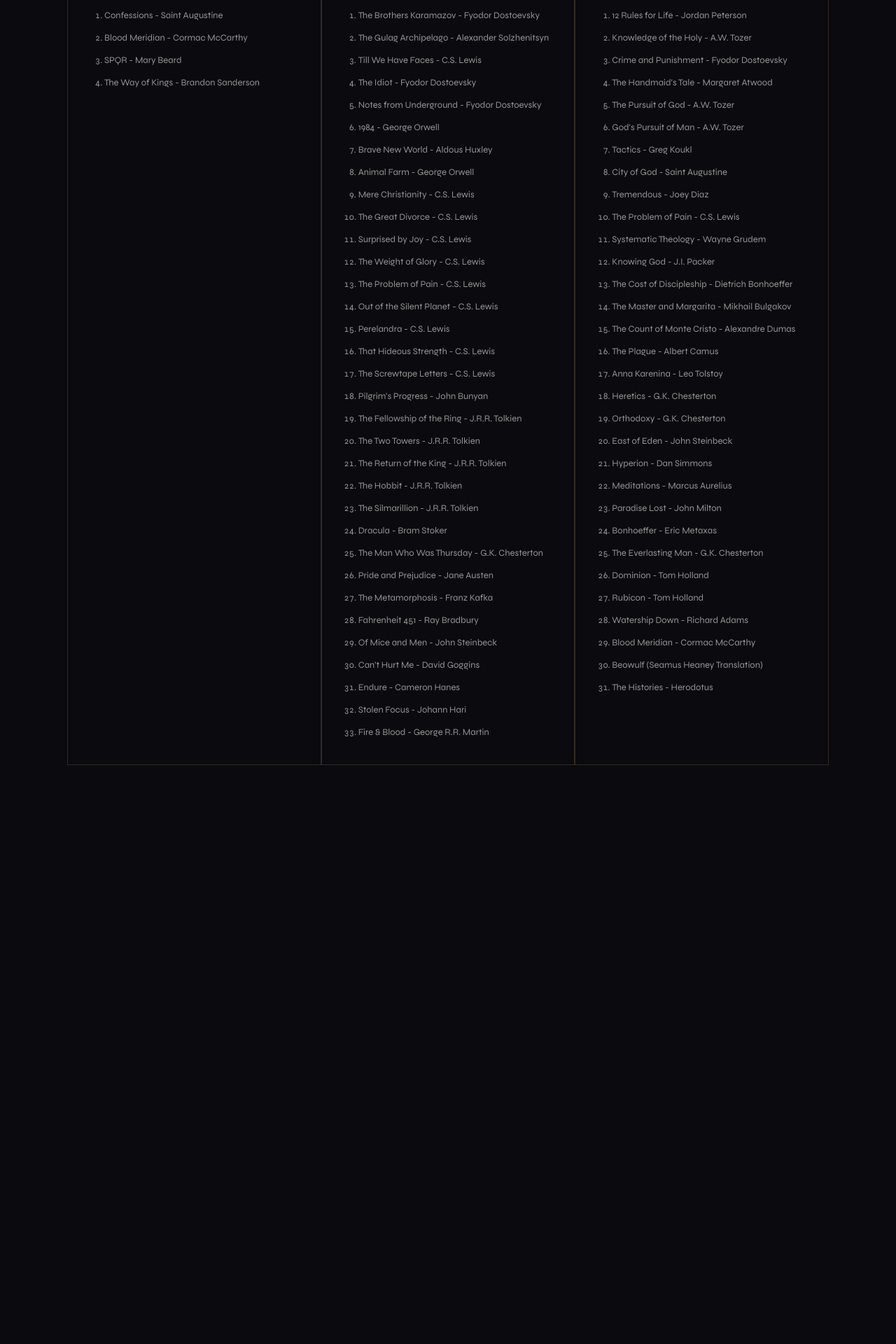
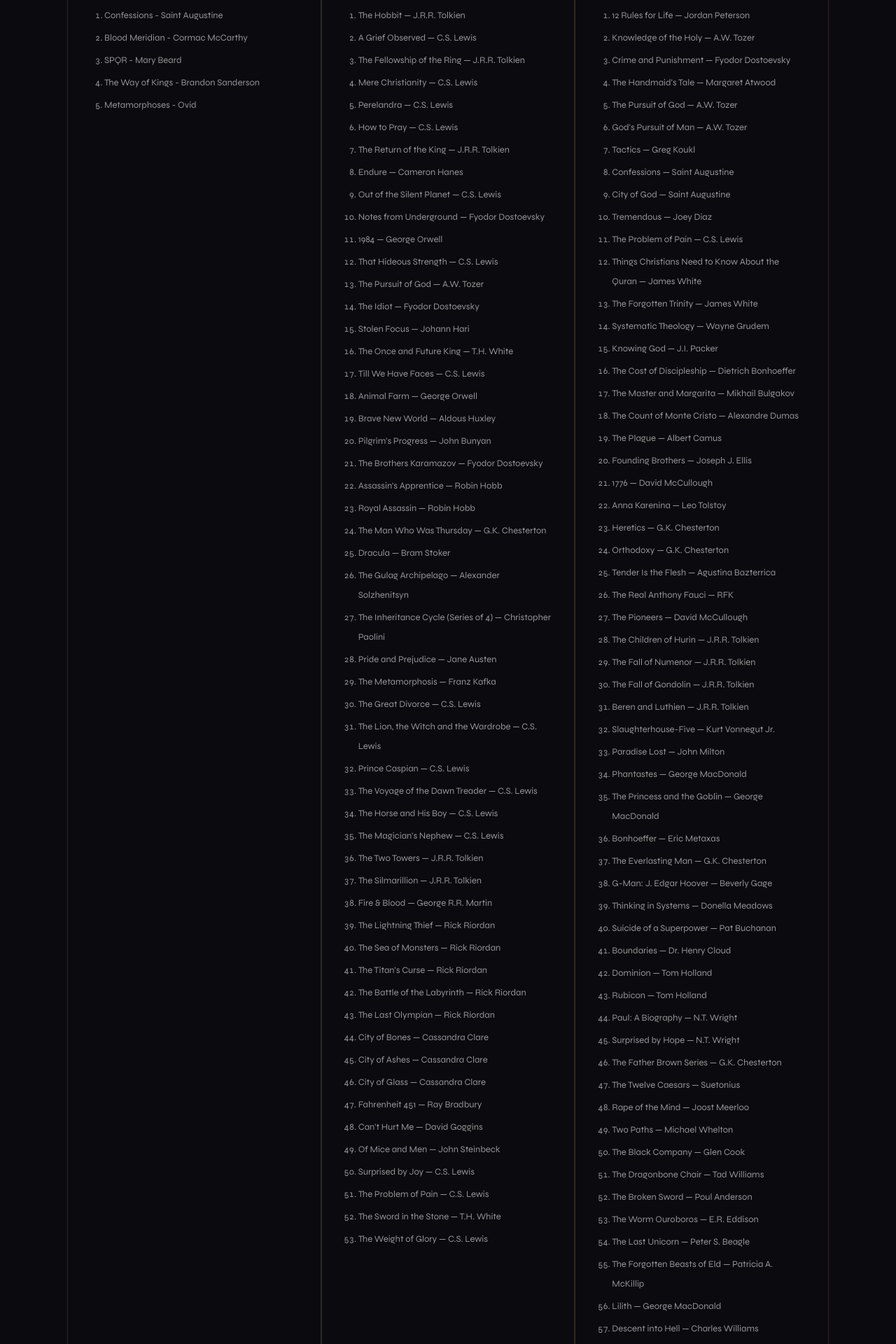
Before and after one commit to romanmarach/original-web, a React (Vite) app: page /books in a window 1280 px wide. Shown: the part 1380-3300 px from the top of the page at 70% size. Before the commit the page ends 2553 px from the top, so only its background shows below. Built offline with nearby package versions, Linux system fonts and the light colour scheme; a web font is replaced by a local one.

Commit message:
Update homepage hero and other project changes

```diff
--- a/src/pages/AboutPage.jsx
+++ b/src/pages/AboutPage.jsx
@@ -52,7 +52,7 @@ function AboutPage() {
           <div className="mb-10 border-b border-gold pb-10">
             <span className="eyebrow">Education</span>
             <div className="mb-1 font-mono text-[10px] tracking-[0.1em] text-gold-dim">
-              2021 - 2025
+              2026
             </div>
             <div className="mb-1 font-display text-base text-paper">
               New Jersey Institute of Technology
@@ -63,7 +63,14 @@ function AboutPage() {
           <div>
             <span className="eyebrow">Interests</span>
             <div className="flex flex-wrap gap-1.5">
-              {["Books", "Travel", "Sports", "Product Design"].map((i) => (
+              {[
+                "Books",
+                "Martial arts",
+                "Computing",
+                "Cliff jumping",
+                "Product Design",
+                "Philosophy",
+              ].map((i) => (
                 <span key={i} className="chip">
                   {i}
                 </span>
--- a/src/pages/BooksPage.jsx
+++ b/src/pages/BooksPage.jsx
@@ -5,76 +5,146 @@ const currentlyReading = [
   "Blood Meridian - Cormac McCarthy",
   "SPQR - Mary Beard",
   "The Way of Kings - Brandon Sanderson",
+  "Metamorphoses - Ovid",
 ];
 
 const wantToRead = [
-  "12 Rules for Life - Jordan Peterson",
-  "Knowledge of the Holy - A.W. Tozer",
-  "Crime and Punishment - Fyodor Dostoevsky",
-  "The Handmaid's Tale - Margaret Atwood",
-  "The Pursuit of God - A.W. Tozer",
-  "God's Pursuit of Man - A.W. Tozer",
-  "Tactics - Greg Koukl",
-  "City of God - Saint Augustine",
-  "Tremendous - Joey Diaz",
-  "The Problem of Pain - C.S. Lewis",
-  "Systematic Theology - Wayne Grudem",
-  "Knowing God - J.I. Packer",
-  "The Cost of Discipleship - Dietrich Bonhoeffer",
-  "The Master and Margarita - Mikhail Bulgakov",
-  "The Count of Monte Cristo - Alexandre Dumas",
-  "The Plague - Albert Camus",
-  "Anna Karenina - Leo Tolstoy",
-  "Heretics - G.K. Chesterton",
-  "Orthodoxy - G.K. Chesterton",
-  "East of Eden - John Steinbeck",
-  "Hyperion - Dan Simmons",
-  "Meditations - Marcus Aurelius",
-  "Paradise Lost - John Milton",
-  "Bonhoeffer - Eric Metaxas",
-  "The Everlasting Man - G.K. Chesterton",
-  "Dominion - Tom Holland",
-  "Rubicon - Tom Holland",
-  "Watership Down - Richard Adams",
-  "Blood Meridian - Cormac McCarthy",
-  "Beowulf (Seamus Heaney Translation)",
-  "The Histories - Herodotus",
+  "12 Rules for Life — Jordan Peterson",
+  "Knowledge of the Holy — A.W. Tozer",
+  "Crime and Punishment — Fyodor Dostoevsky",
+  "The Handmaid's Tale — Margaret Atwood",
+  "The Pursuit of God — A.W. Tozer",
+  "God's Pursuit of Man — A.W. Tozer",
+  "Tactics — Greg Koukl",
+  "Confessions — Saint Augustine",
+  "City of God — Saint Augustine",
+  "Tremendous — Joey Diaz",
+  "The Problem of Pain — C.S. Lewis",
+  "Things Christians Need to Know About the Quran — James White",
+  "The Forgotten Trinity — James White",
+  "Systematic Theology — Wayne Grudem",
+  "Knowing God — J.I. Packer",
+  "The Cost of Discipleship — Dietrich Bonhoeffer",
+  "The Master and Margarita — Mikhail Bulgakov",
+  "The Count of Monte Cristo — Alexandre Dumas",
+  "The Plague — Albert Camus",
+  "Founding Brothers — Joseph J. Ellis",
+  "1776 — David McCullough",
+  "Anna Karenina — Leo Tolstoy",
+  "Heretics — G.K. Chesterton",
+  "Orthodoxy — G.K. Chesterton",
+  "Tender Is the Flesh — Agustina Bazterrica",
+  "The Real Anthony Fauci — RFK",
+  "The Pioneers — David McCullough",
+  "The Children of Hurin — J.R.R. Tolkien",
+  "The Fall of Numenor — J.R.R. Tolkien",
+  "The Fall of Gondolin — J.R.R. Tolkien",
+  "Beren and Luthien — J.R.R. Tolkien",
+  "Slaughterhouse-Five — Kurt Vonnegut Jr.",
+  "Paradise Lost — John Milton",
+  "Phantastes — George MacDonald",
+  "The Princess and the Goblin — George MacDonald",
+  "Bonhoeffer — Eric Metaxas",
+  "The Everlasting Man — G.K. Chesterton",
+  "G-Man: J. Edgar Hoover — Beverly Gage",
+  "Thinking in Systems — Donella Meadows",
+  "Suicide of a Superpower — Pat Buchanan",
+  "Boundaries — Dr. Henry Cloud",
+  "Dominion — Tom Holland",
+  "Rubicon — Tom Holland",
+  "Paul: A Biography — N.T. Wright",
+  "Surprised by Hope — N.T. Wright",
+  "The Father Brown Series — G.K. Chesterton",
+  "The Twelve Caesars — Suetonius",
+  "Rape of the Mind — Joost Meerloo",
+  "Two Paths — Michael Whelton",
+  "The Black Company — Glen Cook",
+  "The Dragonbone Chair — Tad Williams",
+  "The Broken Sword — Poul Anderson",
+  "The Worm Ouroboros — E.R. Eddison",
+  "The Last Unicorn — Peter S. Beagle",
+  "The Forgotten Beasts of Eld — Patricia A. McKillip",
+  "Lilith — George MacDonald",
+  "Descent into Hell — Charles Williams",
+  "Kristin Lavransdatter — Sigrid Undset",
+  "The Death of Ivan Ilyich — Leo Tolstoy",
+  "Demons — Fyodor Dostoevsky",
+  "A Canticle for Leibowitz — Walter M. Miller Jr.",
+  "Lord of the World — Robert Hugh Benson",
+  "The Power and the Glory — Graham Greene",
+  "The Rise and Fall of the Third Reich — William L. Shirer",
+  "The Crusades — Thomas Asbridge",
+  "Caesar — Adrian Goldsworthy",
+  "Watership Down — Richard Adams",
+  "The Killer Angels — Michael Shaara",
+  "Jonathan Strange & Mr Norrell — Susanna Clarke",
+  "Blood Meridian — Cormac McCarthy",
+  "East of Eden — John Steinbeck",
+  "Hyperion — Dan Simmons",
+  "The Once and Future King (Full Cycle) — T.H. White",
+  "Beowulf (Seamus Heaney Translation) — Unknown",
+  "The Mabinogion Tetralogy — Evangeline Walton",
+  "The Face in the Frost — John Bellairs",
+  "The Histories — Herodotus",
+  "Meditations — Marcus Aurelius",
+  "The Histories — Polybius",
 ];
 
 const finishedReading = [
-  "The Brothers Karamazov - Fyodor Dostoevsky",
-  "The Gulag Archipelago - Alexander Solzhenitsyn",
-  "Till We Have Faces - C.S. Lewis",
-  "The Idiot - Fyodor Dostoevsky",
-  "Notes from Underground - Fyodor Dostoevsky",
-  "1984 - George Orwell",
-  "Brave New World - Aldous Huxley",
-  "Animal Farm - George Orwell",
-  "Mere Christianity - C.S. Lewis",
-  "The Great Divorce - C.S. Lewis",
-  "Surprised by Joy - C.S. Lewis",
-  "The Weight of Glory - C.S. Lewis",
-  "The Problem of Pain - C.S. Lewis",
-  "Out of the Silent Planet - C.S. Lewis",
-  "Perelandra - C.S. Lewis",
-  "That Hideous Strength - C.S. Lewis",
-  "The Screwtape Letters - C.S. Lewis",
-  "Pilgrim's Progress - John Bunyan",
-  "The Fellowship of the Ring - J.R.R. Tolkien",
-  "The Two Towers - J.R.R. Tolkien",
-  "The Return of the King - J.R.R. Tolkien",
-  "The Hobbit - J.R.R. Tolkien",
-  "The Silmarillion - J.R.R. Tolkien",
-  "Dracula - Bram Stoker",
-  "The Man Who Was Thursday - G.K. Chesterton",
-  "Pride and Prejudice - Jane Austen",
-  "The Metamorphosis - Franz Kafka",
-  "Fahrenheit 451 - Ray Bradbury",
-  "Of Mice and Men - John Steinbeck",
-  "Can't Hurt Me - David Goggins",
-  "Endure - Cameron Hanes",
-  "Stolen Focus - Johann Hari",
-  "Fire & Blood - George R.R. Martin",
+  "The Hobbit — J.R.R. Tolkien",
+  "A Grief Observed — C.S. Lewis",
+  "The Fellowship of the Ring — J.R.R. Tolkien",
+  "Mere Christianity — C.S. Lewis",
+  "Perelandra — C.S. Lewis",
+  "How to Pray — C.S. Lewis",
+  "The Return of the King — J.R.R. Tolkien",
+  "Endure — Cameron Hanes",
+  "Out of the Silent Planet — C.S. Lewis",
+  "Notes from Underground — Fyodor Dostoevsky",
+  "1984 — George Orwell",
+  "That Hideous Strength — C.S. Lewis",
+  "The Pursuit of God — A.W. Tozer",
+  "The Idiot — Fyodor Dostoevsky",
+  "Stolen Focus — Johann Hari",
+  "The Once and Future King — T.H. White",
+  "Till We Have Faces — C.S. Lewis",
+  "Animal Farm — George Orwell",
+  "Brave New World — Aldous Huxley",
+  "Pilgrim's Progress — John Bunyan",
+  "The Brothers Karamazov — Fyodor Dostoevsky",
+  "Assassin's Apprentice — Robin Hobb",
+  "Royal Assassin — Robin Hobb",
+  "The Man Who Was Thursday — G.K. Chesterton",
+  "Dracula — Bram Stoker",
+  "The Gulag Archipelago — Alexander Solzhenitsyn",
+  "The Inheritance Cycle (Series of 4) — Christopher Paolini",
+  "Pride and Prejudice — Jane Austen",
+  "The Metamorphosis — Franz Kafka",
+  "The Great Divorce — C.S. Lewis",
+  "The Lion, the Witch and the Wardrobe — C.S. Lewis",
+  "Prince Caspian — C.S. Lewis",
+  "The Voyage of the Dawn Treader — C.S. Lewis",
+  "The Horse and His Boy — C.S. Lewis",
+  "The Magician's Nephew — C.S. Lewis",
+  "The Two Towers — J.R.R. Tolkien",
+  "The Silmarillion — J.R.R. Tolkien",
+  "Fire & Blood — George R.R. Martin",
+  "The Lightning Thief — Rick Riordan",
+  "The Sea of Monsters — Rick Riordan",
+  "The Titan's Curse — Rick Riordan",
+  "The Battle of the Labyrinth — Rick Riordan",
+  "The Last Olympian — Rick Riordan",
+  "City of Bones — Cassandra Clare",
+  "City of Ashes — Cassandra Clare",
+  "City of Glass — Cassandra Clare",
+  "Fahrenheit 451 — Ray Bradbury",
+  "Can't Hurt Me — David Goggins",
+  "Of Mice and Men — John Steinbeck",
+  "Surprised by Joy — C.S. Lewis",
+  "The Problem of Pain — C.S. Lewis",
+  "The Sword in the Stone — T.H. White",
+  "The Weight of Glory — C.S. Lewis",
+  ,
 ];
 
 function BookListSection({ label, number, items }) {
--- a/src/pages/HomePage.jsx
+++ b/src/pages/HomePage.jsx
@@ -56,8 +56,10 @@ function HomePage() {
             <img
               src="/media/self2.jpg"
               alt="Roman Marach"
-              className="block h-full w-full object-cover object-[center_top]"
+              className="block h-full w-full object-cover object-[56%_16%] lg:object-[58%_14%]"
             />
+            <div className="absolute inset-0 bg-gradient-to-l from-black/20 via-black/35 to-black/55" />
+            <div className="absolute inset-0 bg-gradient-to-t from-black/45 via-transparent to-black/20" />
             <div className="absolute bottom-4 left-4 font-mono text-[9px] uppercase tracking-[0.15em] text-paper/40">
               Roman Marach - 2025
             </div>
```
Also changed, not shown: src/pages/ResumePage.jsx (+57 -50 lines), 7 other files (tests, documents, lock files or other folders).
